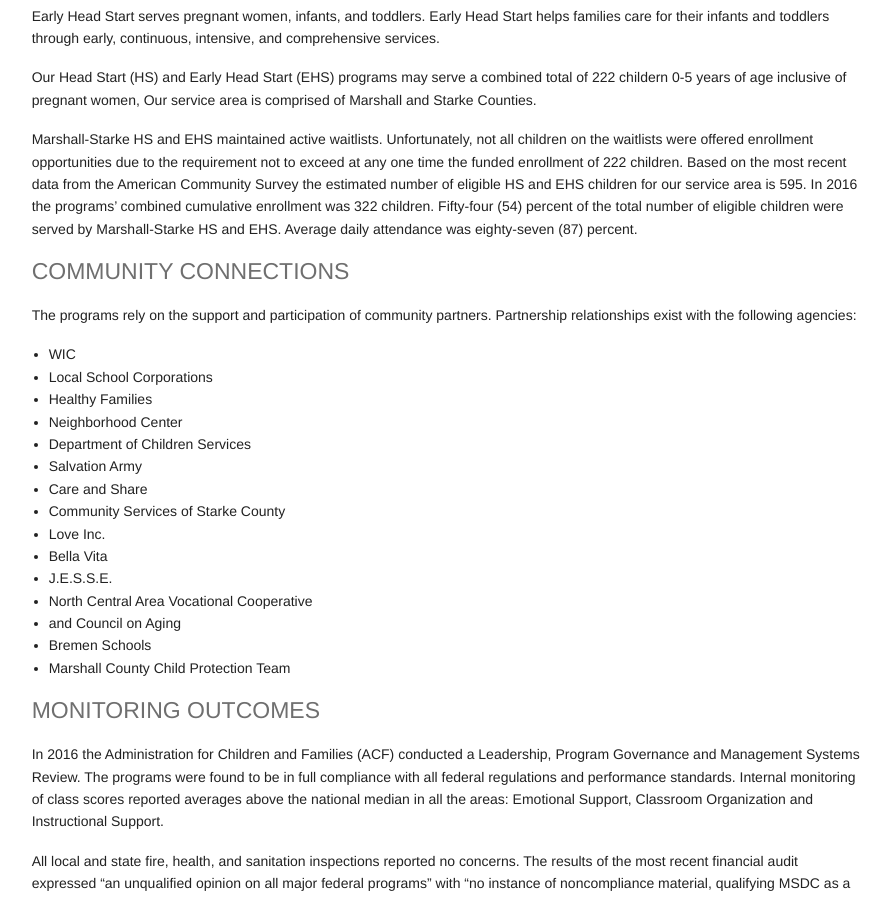
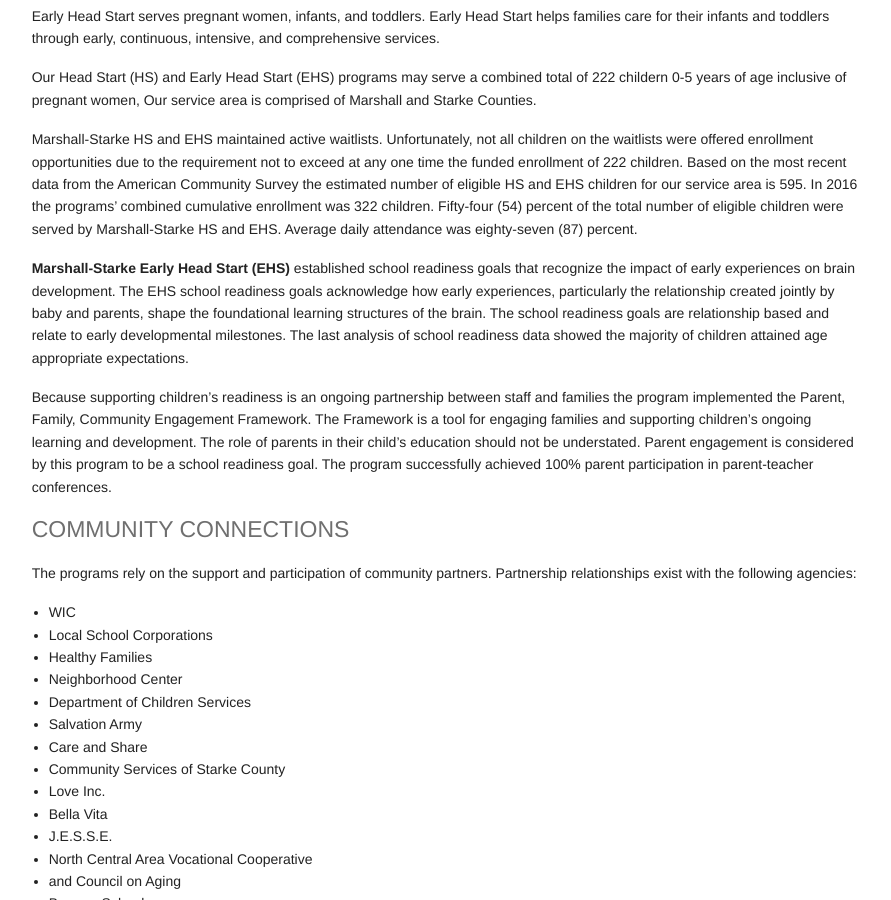
Before and after one commit to leviwilson/marshall-starke.org, a Jekyll site: the page built from report/children.md, in a window 1280 px wide and 900 px high, scrolled down 621 px. Shown: the whole window, without its empty margins (260-1151 px from the left). Built offline with Jekyll 4.4.1, drawn with Linux system fonts in a browser that asks for light colours; nearby versions of some CDN libraries.

Commit message:
add EHS blurb

```diff
--- a/report/children.md
+++ b/report/children.md
@@ -25,6 +25,10 @@ Early Head Start serves pregnant women, infants, and toddlers. Early Head Start
 Our Head Start (HS) and Early Head Start (EHS) programs may serve a combined total of 222 childern 0-5 years of age inclusive of pregnant women, Our service area is comprised of Marshall and Starke Counties.
 
 Marshall-Starke HS and EHS maintained active waitlists. Unfortunately, not all children on the waitlists were offered enrollment opportunities due to the requirement not to exceed at any one time the funded enrollment of 222 children. Based on the most recent data from the American Community Survey the estimated number of eligible HS and EHS children for our service area is 595. In 2016 the programs' combined cumulative enrollment was 322 children. Fifty-four (54) percent of the total number of eligible children were served by Marshall-Starke HS and EHS. Average daily attendance was eighty-seven (87) percent.
+
+**Marshall-Starke Early Head Start (EHS)** established school readiness goals that recognize the impact of early experiences on brain development. The EHS school readiness goals acknowledge how early experiences, particularly the relationship created jointly by baby and parents, shape the foundational learning structures of the brain. The school readiness goals are relationship based and relate to early developmental milestones. The last analysis of school readiness data showed the majority of children attained age appropriate expectations.
+
+Because supporting children's readiness is an ongoing partnership between staff and families the program implemented the Parent, Family, Community Engagement Framework. The Framework is a tool for engaging families and supporting children's ongoing learning and development. The role of parents in their child's education should not be understated. Parent engagement is considered by this program to be a school readiness goal. The program successfully achieved 100% parent participation in parent-teacher conferences.
 
 <h4 class="subheader" id="connections">COMMUNITY CONNECTIONS</h4>
 The programs rely on the support and participation of community partners. Partnership relationships exist with the following agencies:
```
